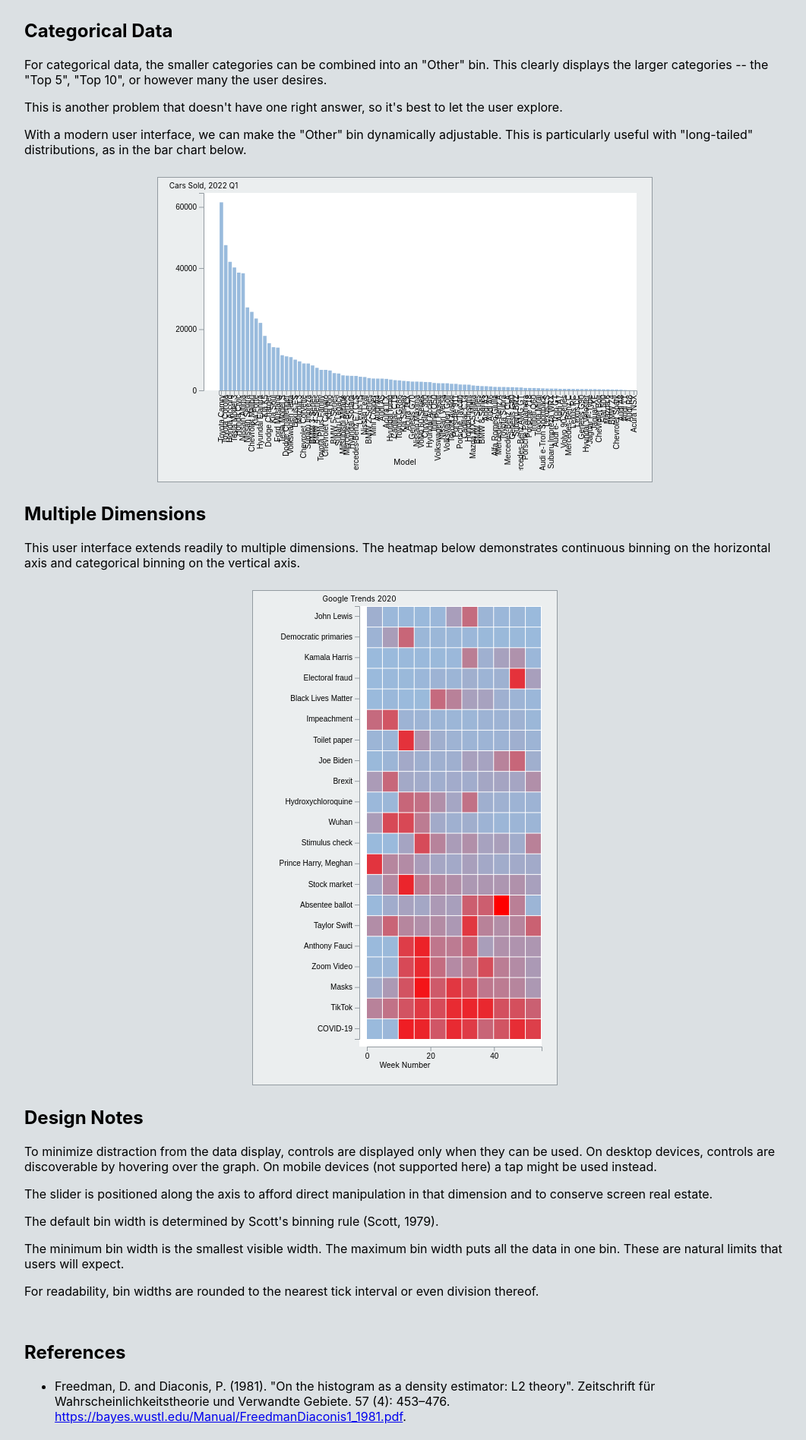
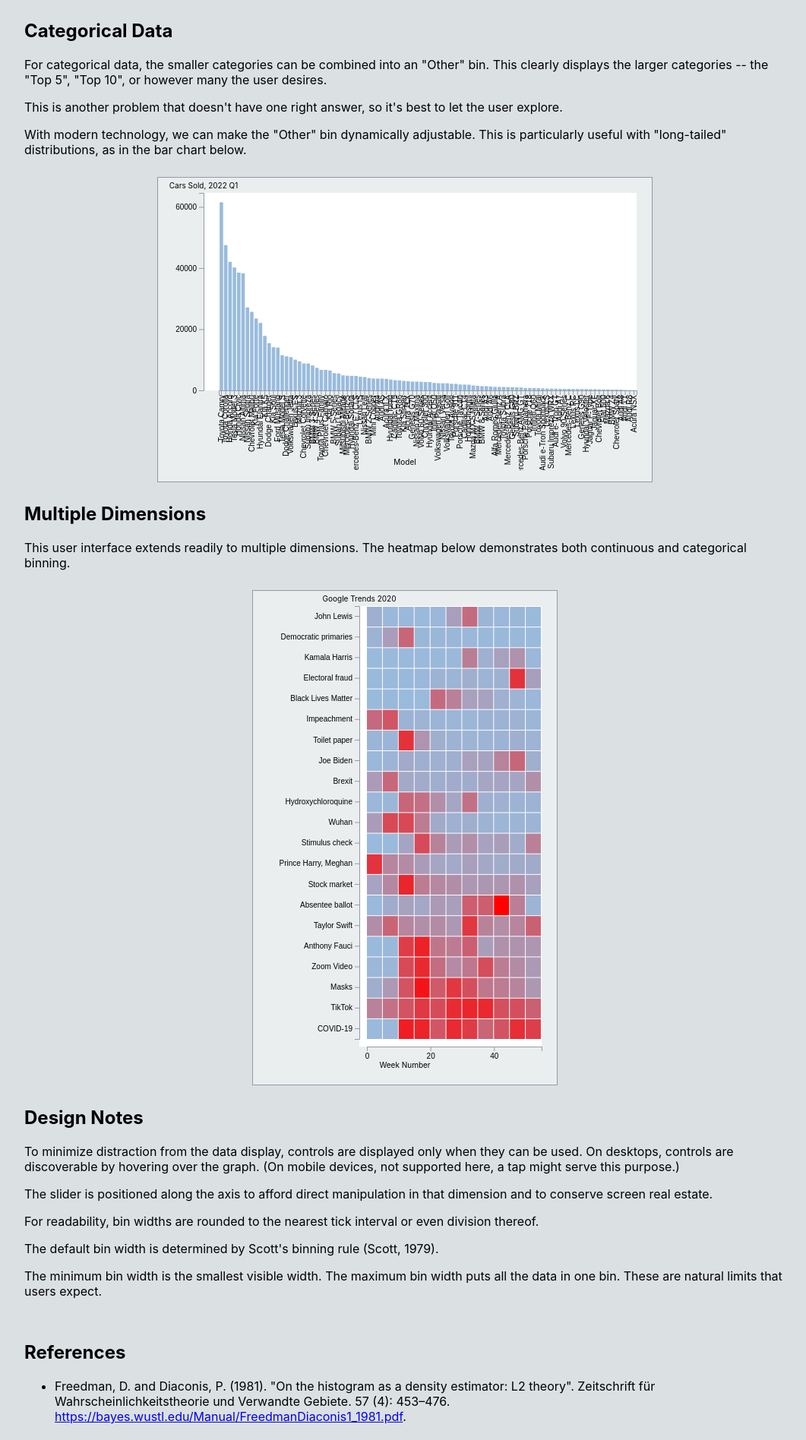
Before and after one commit to hemanrobinson/top-n-binning, a React (Create React App) app: page / in a window 1280 px wide. Shown: the part 1061-2957 px from the top of the page at 76% size, without its empty margins (108-1169 px from the left). Built offline with nearby package versions, Linux system fonts and the light colour scheme.

Commit message:
improve text

```diff
--- a/src/App.js
+++ b/src/App.js
@@ -48,7 +48,7 @@ const App = () => {
                 This is another problem that doesn't have one right answer, so it's best to let the user explore.
                 </p>
                 <p>
-                With a modern user interface, we can make the "Other" bin dynamically adjustable.  This is particularly useful with "long-tailed" distributions, as in the bar chart below.
+                With modern technology, we can make the "Other" bin dynamically adjustable.  This is particularly useful with "long-tailed" distributions, as in the bar chart below.
                 </p>
             </div>
             <div className="Graph">
@@ -57,7 +57,7 @@ const App = () => {
             <div className="Description">
                 <h2>Multiple Dimensions</h2>
                 <p>
-                This user interface extends readily to multiple dimensions.  The heatmap below demonstrates continuous binning on the horizontal axis and categorical binning on the vertical axis.
+                This user interface extends readily to multiple dimensions.  The heatmap below demonstrates both continuous and categorical binning.
                 </p>
             </div>
             <div className="Graph">
@@ -66,19 +66,19 @@ const App = () => {
             <div className="Description">
                 <h2>Design Notes</h2>
                 <p>
-                To minimize distraction from the data display, controls are displayed only when they can be used.  On desktop devices, controls are discoverable by hovering over the graph.  On mobile devices (not supported here) a tap might be used instead.
+                To minimize distraction from the data display, controls are displayed only when they can be used.  On desktops, controls are discoverable by hovering over the graph.  (On mobile devices, not supported here, a tap might serve this purpose.)
                 </p>
                 <p>
                 The slider is positioned along the axis to afford direct manipulation in that dimension and to conserve screen real estate.
                 </p>
                 <p>
+                For readability, bin widths are rounded to the nearest tick interval or even division thereof.
+                </p>
+                <p>
                 The default bin width is determined by Scott's binning rule (Scott, 1979).
                 </p>
                 <p>
-                The minimum bin width is the smallest visible width.  The maximum bin width puts all the data in one bin.  These are natural limits that users will expect.
-                </p>
-                <p>
-                For readability, bin widths are rounded to the nearest tick interval or even division thereof.
+                The minimum bin width is the smallest visible width.  The maximum bin width puts all the data in one bin.  These are natural limits that users expect.
                 </p>
                 <br/>
                 <h2>References</h2>
```
